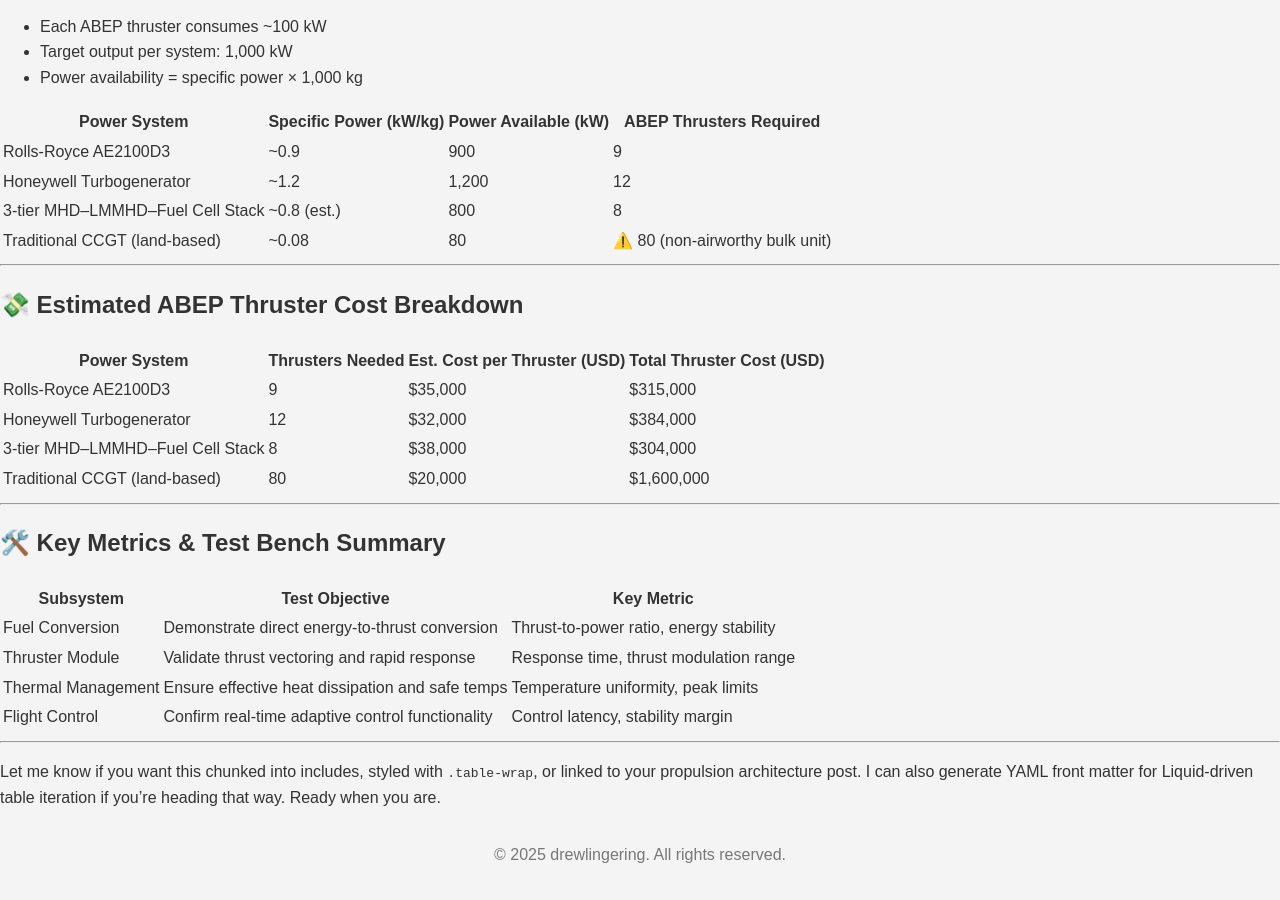
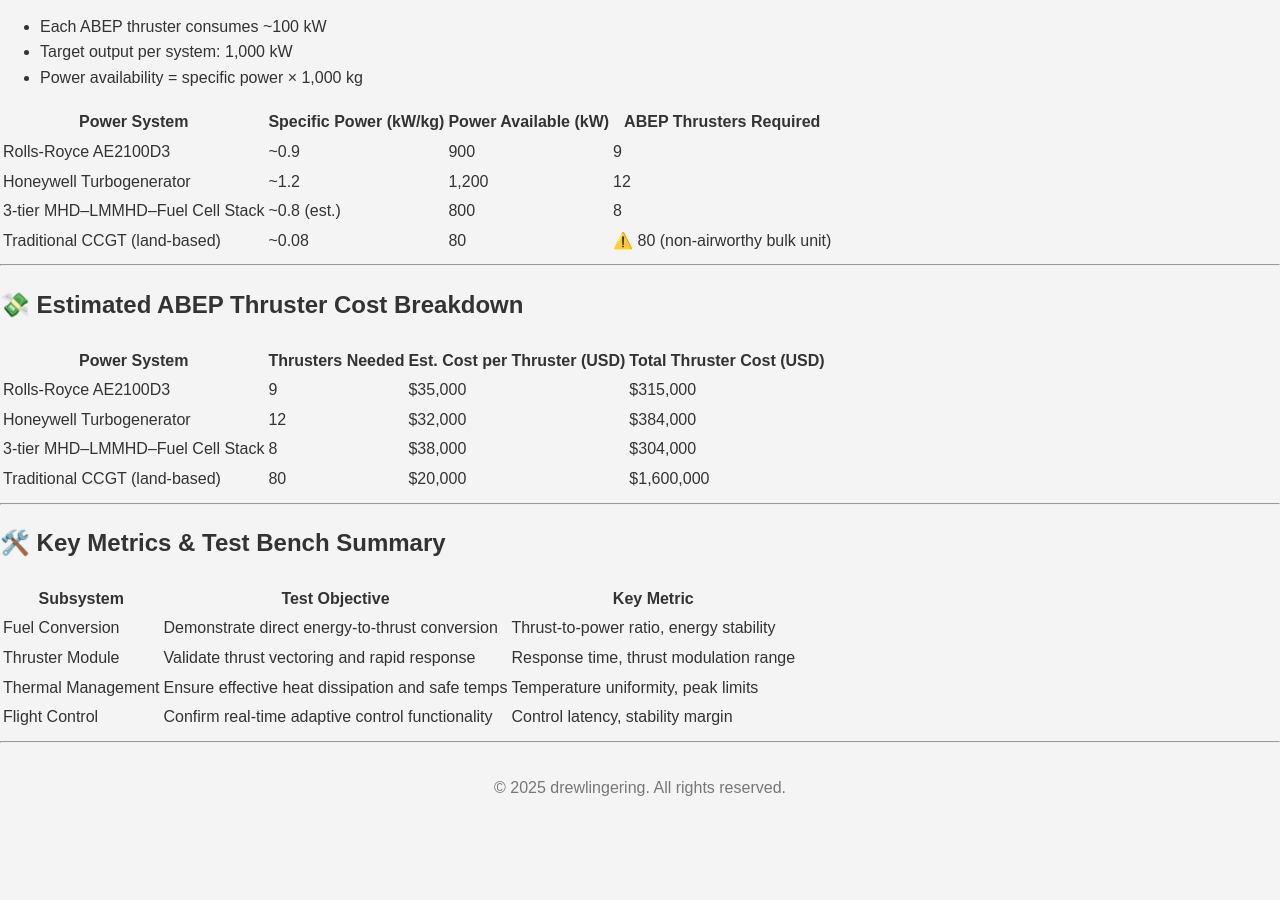
Before and after one commit to drewlingering/drewlingering.github.io, a Jekyll site: the page built from posts.md, in a window 1280 px wide and 900 px high, scrolled down 697 px. Built offline with Jekyll 4.4.1, drawn with Linux system fonts in a browser that asks for light colours; comment, search, counter and statistics services are not loaded; after the commit the page ends 1529 px from its top, so only the background shows below that.

Commit message:
Update posts.md

```diff
--- a/posts.md
+++ b/posts.md
@@ -62,5 +62,3 @@
 | Flight Control     | Confirm real-time adaptive control functionality | Control latency, stability margin   |
 
 ---
-
-Let me know if you want this chunked into includes, styled with `.table-wrap`, or linked to your propulsion architecture post. I can also generate YAML front matter for Liquid-driven table iteration if you're heading that way. Ready when you are.
```
